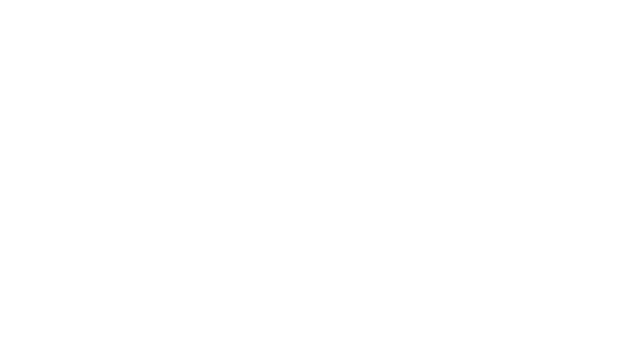
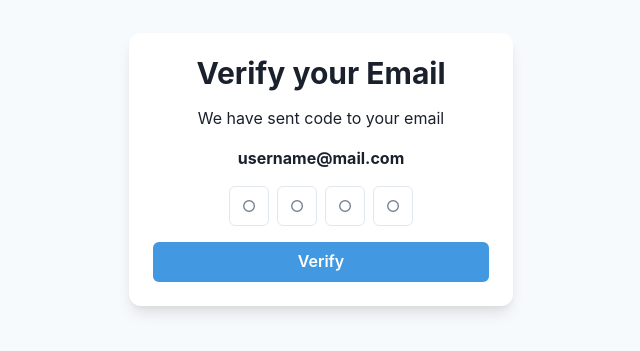
Before and after one commit to vankaSiddhartha/IITBhubaneswarHackthon, a React (Vite) app: page /verify in a window 1280 px wide. Before the commit this address had no page. Shown: the part 231-582 px from the top of the page, without its empty margins (319-959 px from the left). Built offline with nearby package versions, Linux system fonts and the light colour scheme.

Commit message:
auth completed

```diff
--- a/src/App.jsx
+++ b/src/App.jsx
@@ -18,6 +18,12 @@ import Bidding from './Gojo/Bidding'
 import LandingPage from "./auth/LandingPage"
 import CreateAccount from "./auth/createAccount/CreateAccount"
 import SelectInterest from "./auth/createAccount/SelectIntrest"
+import RegisterAccount from "./auth/createAccount/RegisterAccount"
+import LoginAccount from "./auth/login/LoginAccount"
+import EmailVerify from "./auth/login/EmailVerify"
+
+
+
 
 const firebaseConfig = {
   apiKey: "AIzaSyBaGEpnwQf01FPH_3FDz8HiKrrFUD6h-lU",
@@ -53,6 +59,10 @@ function App() {
         <Route exact path="/" element={<LandingPage />} />
         <Route path="/createAccount" element={<CreateAccount />} />
         <Route path="/intrest" element={<SelectInterest/>}/>
+                <Route path="/reg" element={<RegisterAccount/>}/>
+                <Route path="/login" element = {<LoginAccount/>}/>
+                <Route path="/verify" element = {<EmailVerify/>}/>
+
       </Routes>
     </Router>
   );
--- /dev/null
+++ b/src/auth/createAccount/RegisterAccount.jsx
@@ -0,0 +1,81 @@
+import {
+  Button,
+  Checkbox,
+  Flex,
+  Text,
+  FormControl,
+  FormLabel,
+  Heading,
+  Input,
+  Stack,
+  Image,
+  Select // Add Select component for dropdown
+} from '@chakra-ui/react'
+import { useState } from 'react'
+import SelectInterest from './SelectIntrest';
+
+export default function RegisterAccount() {
+  const [location, setLocation] = useState('');
+  const [age, setAge] = useState('');
+  const [interests, setInterests] = useState([]);
+  const [privacyPolicyAccepted, setPrivacyPolicyAccepted] = useState(false);
+
+  const handleSubmit = () => {
+    if (!privacyPolicyAccepted) {
+      console.log("Please accept the privacy policy.");
+      return;
+    }
+    // Add your form submission logic here
+    console.log("Form submitted!");
+  };
+
+  return (
+    <>
+    <Stack minH={'100vh'} direction={{ base: 'column', md: 'row' }}>
+      <Flex p={8} flex={1} align={'center'} justify={'center'}>
+        <Stack spacing={4} w={'full'} maxW={'md'}>
+          <Heading fontSize={'2xl'}>Enter the details</Heading>
+          <FormControl id="location">
+            <FormLabel>Location</FormLabel>
+            <Select placeholder="Select location" value={location} onChange={(e) => setLocation(e.target.value)}>
+              <option value="New York">New York</option>
+              <option value="Los Angeles">Los Angeles</option>
+              <option value="Chicago">Chicago</option>
+              <option value="Houston">Houston</option>
+              <option value="Other">Other</option>
+            </Select>
+          </FormControl>
+          <FormControl id="age">
+            <FormLabel>Age</FormLabel>
+            <Input type="number" value={age} onChange={(e) => setAge(e.target.value)} />
+          </FormControl>
+
+          <Stack spacing={6}>
+            <Stack
+              direction={{ base: 'column', sm: 'row' }}
+              align={'start'}
+              justify={'space-between'}>
+              <Checkbox isChecked={privacyPolicyAccepted} onChange={(e) => setPrivacyPolicyAccepted(e.target.checked)}>I accept the privacy policy</Checkbox>
+              <Text color={'blue.500'}>Forgot password?</Text>
+            </Stack>
+                <SelectInterest/>
+
+            <Button colorScheme={'blue'} variant={'solid'} onClick={handleSubmit}>
+              Sign in
+            </Button>
+          </Stack>
+        </Stack>
+      </Flex>
+      <Flex flex={1}>
+        <Image
+          alt={'Login Image'}
+          objectFit={'cover'}
+          src={
+            'https://images.unsplash.com/photo-1486312338219-ce68d2c6f44d?ixid=MXwxMjA3fDB8MHxwaG90by1wYWdlfHx8fGVufDB8fHw%3D&ixlib=rb-1.2.1&auto=format&fit=crop&w=1352&q=80'
+          }
+        />
+      </Flex>
+    </Stack>
+    </>
+  )
+}
--- a/src/auth/createAccount/SelectIntrest.jsx
+++ b/src/auth/createAccount/SelectIntrest.jsx
@@ -35,7 +35,7 @@ const SelectInterest = () => {
   };
 
   return (
-    <div style={{ width: '70%', margin: '0 auto' }}>
+    <div style={{ width: '100%', margin: '0 auto' }}>
       <h2>Select Your Interests</h2>
       <div style={{ display: 'flex', flexWrap: 'wrap' }}>
         {interestsList.map(interest => (
@@ -56,14 +56,7 @@ const SelectInterest = () => {
           </div>
         ))}
       </div>
-      <div style={{ marginTop: '20px' }}>
-        <h3>Selected Interests:</h3>
-        <ul style={{ listStyleType: 'none', padding: 0 }}>
-          {selectedInterests.map(interest => (
-            <li key={interest}>{interest}</li>
-          ))}
-        </ul>
-      </div>
+
     </div>
   );
 };
--- /dev/null
+++ b/src/auth/login/EmailVerify.jsx
@@ -0,0 +1,72 @@
+'use client'
+
+import { Center, Heading } from '@chakra-ui/react'
+import {
+  Button,
+  FormControl,
+  Flex,
+  Input,
+  Stack,
+  useColorModeValue,
+  HStack,
+} from '@chakra-ui/react'
+import { PinInput, PinInputField } from '@chakra-ui/react'
+
+export default function EmailVerify() {
+  return (
+    <Flex
+      minH={'100vh'}
+      align={'center'}
+      justify={'center'}
+      bg={useColorModeValue('gray.50', 'gray.800')}>
+      <Stack
+        spacing={4}
+        w={'full'}
+        maxW={'sm'}
+        bg={useColorModeValue('white', 'gray.700')}
+        rounded={'xl'}
+        boxShadow={'lg'}
+        p={6}
+        my={10}>
+        <Center>
+          <Heading lineHeight={1.1} fontSize={{ base: '2xl', md: '3xl' }}>
+            Verify your Email
+          </Heading>
+        </Center>
+        <Center
+          fontSize={{ base: 'sm', sm: 'md' }}
+          color={useColorModeValue('gray.800', 'gray.400')}>
+          We have sent code to your email
+        </Center>
+        <Center
+          fontSize={{ base: 'sm', sm: 'md' }}
+          fontWeight="bold"
+          color={useColorModeValue('gray.800', 'gray.400')}>
+          username@mail.com
+        </Center>
+        <FormControl>
+          <Center>
+            <HStack>
+              <PinInput>
+                <PinInputField />
+                <PinInputField />
+                <PinInputField />
+                <PinInputField />
+              </PinInput>
+            </HStack>
+          </Center>
+        </FormControl>
+        <Stack spacing={6}>
+          <Button
+            bg={'blue.400'}
+            color={'white'}
+            _hover={{
+              bg: 'blue.500',
+            }}>
+            Verify
+          </Button>
+        </Stack>
+      </Stack>
+    </Flex>
+  )
+}
--- /dev/null
+++ b/src/auth/login/LoginAccount.jsx
@@ -0,0 +1,55 @@
+'use client'
+
+import {
+  Button,
+  Checkbox,
+  Flex,
+  Text,
+  FormControl,
+  FormLabel,
+  Heading,
+  Input,
+  Stack,
+  Image,
+} from '@chakra-ui/react'
+
+export default function LoginAccount(){
+  return (
+    <Stack minH={'100vh'} direction={{ base: 'column', md: 'row' }}>
+      <Flex p={8} flex={1} align={'center'} justify={'center'}>
+        <Stack spacing={4} w={'full'} maxW={'md'}>
+          <Heading fontSize={'2xl'}>Sign in to your account</Heading>
+          <FormControl id="email">
+            <FormLabel>Email address</FormLabel>
+            <Input type="email" />
+          </FormControl>
+          <FormControl id="password">
+            <FormLabel>Password</FormLabel>
+            <Input type="password" />
+          </FormControl>
+          <Stack spacing={6}>
+            <Stack
+              direction={{ base: 'column', sm: 'row' }}
+              align={'start'}
+              justify={'space-between'}>
+              <Checkbox>Remember me</Checkbox>
+              <Text color={'blue.500'}>Forgot password?</Text>
+            </Stack>
+            <Button colorScheme={'blue'} variant={'solid'}>
+              Sign in
+            </Button>
+          </Stack>
+        </Stack>
+      </Flex>
+      <Flex flex={1}>
+        <Image
+          alt={'Login Image'}
+          objectFit={'cover'}
+          src={
+            'https://images.unsplash.com/photo-1486312338219-ce68d2c6f44d?ixid=MXwxMjA3fDB8MHxwaG90by1wYWdlfHx8fGVufDB8fHw%3D&ixlib=rb-1.2.1&auto=format&fit=crop&w=1352&q=80'
+          }
+        />
+      </Flex>
+    </Stack>
+  )
+}
```
